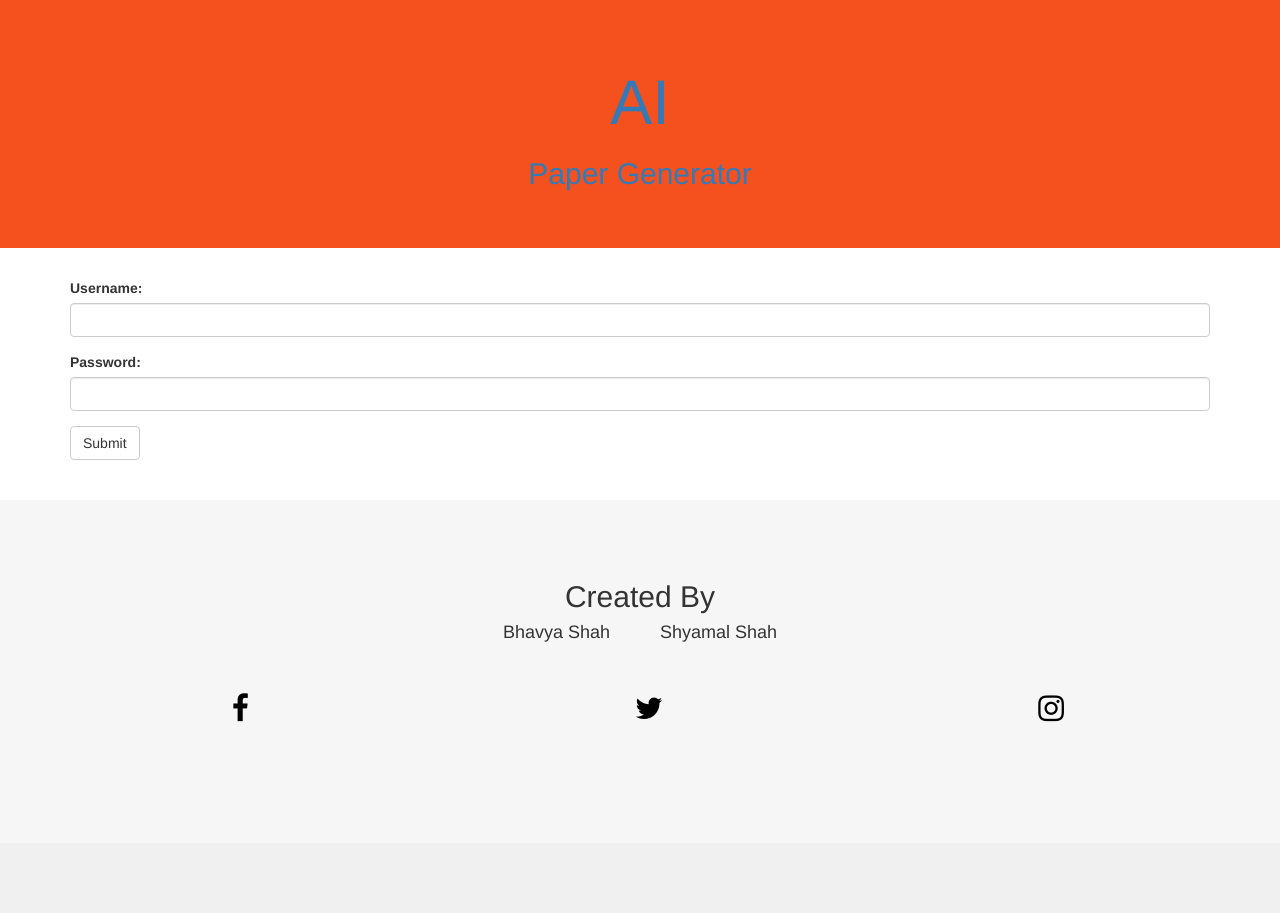
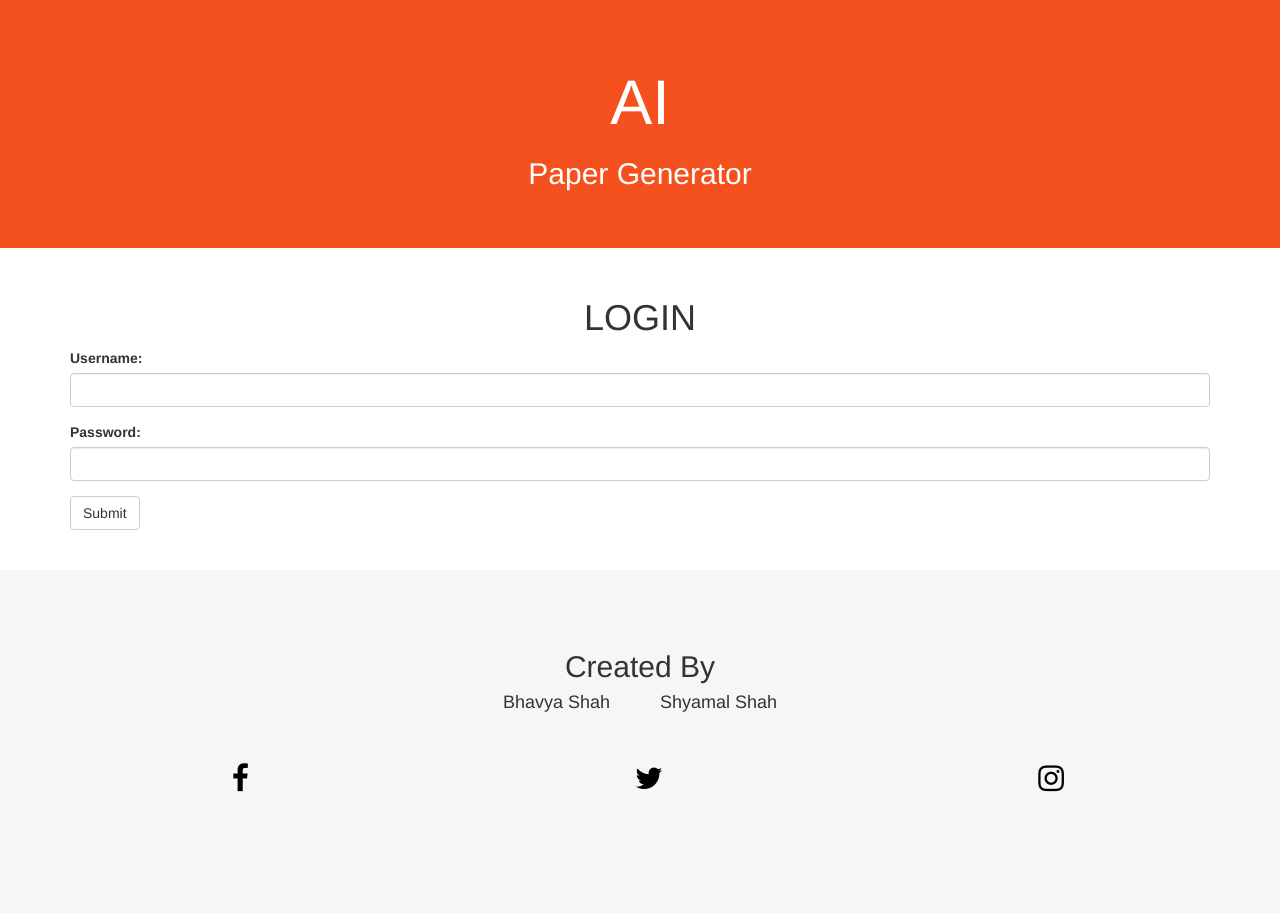
Before and after one commit to bhavyashah248/papergenerator, a Django app: page /MainBS/ in a window 1280 px wide. Before the commit the page ends 722 px from the top, so only its background shows below. Run offline with Django 3.2, Linux system fonts and the light colour scheme; some libraries are stand-ins or nearby versions.

Commit message:
Added a simple form

```diff
--- /dev/null
+++ b/MainBS/templates/MainBS/Base.html
@@ -0,0 +1,83 @@
+<!DOCTYPE html>
+<html lang="en">
+<head>
+  <title>Login</title>
+  <meta charset="utf-8">
+  <meta name="viewport" content="width=device-width, initial-scale=1">
+  <link rel="stylesheet" href="https://maxcdn.bootstrapcdn.com/bootstrap/3.3.7/css/bootstrap.min.css">
+  <script src="https://ajax.googleapis.com/ajax/libs/jquery/1.12.4/jquery.min.js"></script>
+  <script src="https://maxcdn.bootstrapcdn.com/bootstrap/3.3.7/js/bootstrap.min.js"></script>
+  <link rel="stylesheet" href="https://cdnjs.cloudflare.com/ajax/libs/font-awesome/4.7.0/css/font-awesome.min.css">
+
+
+  <style>
+.jumbotron {
+    background-color: #f4511e; /* Orange */
+    color: #ffffff;
+}
+.container-fluid {
+    padding: 60px 50px;
+}
+.bg-grey {
+    background-color: #f6f6f6;
+}
+.fa {
+    padding: 20px;
+    font-size: 30px;
+    width: 50px;
+    color: #000000;
+}
+.input{
+  width: 60px;
+}
+
+
+
+</style>
+
+
+</head>
+<header>
+  <div class="jumbotron text-center">
+    <a href="/MainBS/" style="color: #ffffff">
+    <h1>AI</h1>
+    <h2>Paper Generator</h2>
+    </a>
+  </div>
+</header>
+
+
+
+<body>
+<!-- Start of main body -->
+{% block body %}
+{% endblock %}
+<!-- End of main body -->
+
+<br>
+<br>
+</body>
+
+<footer>
+
+  <div class="container-fluid text-center bg-grey">
+    <h2>Created By</h2>
+    <h4>Bhavya Shah &nbsp&nbsp&nbsp&nbsp&nbsp&nbsp&nbsp&nbsp Shyamal Shah</h4>
+    <br>
+    <div class="row">
+      <div class="col-sm-4">
+        <a href="#" class="fa fa-facebook"></a>
+      </div>
+      <div class="col-sm-4">
+        <a href="#" class="fa fa-twitter"></a>
+      </div>
+      <div class="col-sm-4">
+        <a href="#" class="fa fa-instagram"></a>
+      </div>
+      </div>
+      <br><br>
+  </div>
+
+
+</footer>
+</html>
--- a/MainBS/templates/MainBS/login.html
+++ b/MainBS/templates/MainBS/login.html
@@ -1,54 +1,16 @@
-<!DOCTYPE html>
-<html lang="en">
-<head>
-  <title>Login</title>
-  <meta charset="utf-8">
-  <meta name="viewport" content="width=device-width, initial-scale=1">
-  <link rel="stylesheet" href="https://maxcdn.bootstrapcdn.com/bootstrap/3.3.7/css/bootstrap.min.css">
-  <script src="https://ajax.googleapis.com/ajax/libs/jquery/1.12.4/jquery.min.js"></script>
-  <script src="https://maxcdn.bootstrapcdn.com/bootstrap/3.3.7/js/bootstrap.min.js"></script>
-  <link rel="stylesheet" href="https://cdnjs.cloudflare.com/ajax/libs/font-awesome/4.7.0/css/font-awesome.min.css">
+{% extends 'MainBS/Base.html'%}
 
 
-  <style>
-.jumbotron {
-    background-color: #f4511e; /* Orange */
-    color: #ffffff;
-}
-.container-fluid {
-    padding: 60px 50px;
-}
-.bg-grey {
-    background-color: #f6f6f6;
-}
-.fa {
-    padding: 20px;
-    font-size: 30px;
-    width: 50px;
-    color: #000000;
-}
-.input{
-  width: 60px;
-}
-
-</style>
-
-
-</head>
-<header>
-  <div class="jumbotron text-center">
-    <a href="">
-    <h1>AI</h1>
-    <h2>Paper Generator</h2>
-    </a>
-  </div>
-</header>
-
-
-
-<body>
+{% block body %}
 <!-- Start of main body -->
 <div class="container">
+    <div class="row">
+        <div class="col-md-12">
+            <center>
+                <h1>LOGIN</h1>
+            </center>
+        </div>
+    </div>
 <form action="/MainBS/Auth/" method="post">
     {% csrf_token %}
   <div class="form-group">
@@ -64,31 +26,4 @@
 </div>
 
 <!-- End of main body -->
-
-<br>
-<br>
-</body>
-
-<footer>
-
-  <div class="container-fluid text-center bg-grey">
-    <h2>Created By</h2>
-    <h4>Bhavya Shah &nbsp&nbsp&nbsp&nbsp&nbsp&nbsp&nbsp&nbsp Shyamal Shah</h4>
-    <br>
-    <div class="row">
-      <div class="col-sm-4">
-        <a href="#" class="fa fa-facebook"></a>
-      </div>
-      <div class="col-sm-4">
-        <a href="#" class="fa fa-twitter"></a>
-      </div>
-      <div class="col-sm-4">
-        <a href="#" class="fa fa-instagram"></a>
-      </div>
-      </div>
-      <br><br>
-  </div>
-
-
-</footer>
-</html>
+{% endblock %}
--- a/MainBS/views.py
+++ b/MainBS/views.py
@@ -24,7 +24,7 @@ def Auth(request):
 
         if user.is_active:
             login(request, user)
-            return render(request, 'MainBS/main.html', None)
+            return render(request, 'MainBS/Home.html', None)
 
 
     return render(request,'MainBS/BSform.html',None)
```
Also changed, not shown: MainBS/templates/MainBS/BSform.html (+17 -78 lines), MainBS/templates/MainBS/Home.html (added, +8 -0 lines), db.sqlite3.
